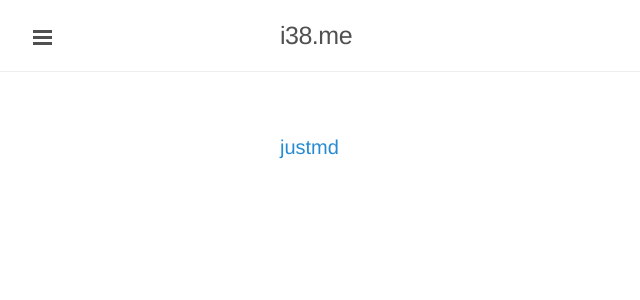
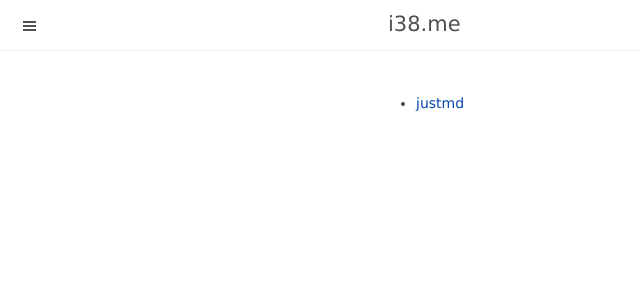
Before and after one commit to x1y9/x1y9.github.io, a Jekyll site: the page built from index.html, in a window 1280 px wide. Shown: the top 300 px of the page, without its empty margins (0-640 px from the left). Built offline with Jekyll 4.4.1, drawn with Linux system fonts in a browser that asks for light colours; the list of posts is cut into pages by our own code.

Commit message:
adjust css
Former-commit-id: 1ad9d80fb77a1c19223c7c3f9452e88cb72d9082

```diff
--- a/_includes/head.html
+++ b/_includes/head.html
@@ -14,15 +14,8 @@
   </title>
 
   <!-- CSS -->
-  <link rel="stylesheet" href="/public/css/poole.css">
-  <link rel="stylesheet" href="/public/css/syntax.css">
-  <link rel="stylesheet" href="/public/css/lanyon.css">
-  <!-- <link rel="stylesheet" href="http://fonts.googleapis.com/css?family=PT+Serif:400,400italic,700|PT+Sans:400"> -->
+  <link rel="stylesheet" href="/public/css/i38.css">
 
-  <!-- Icons -->
-  <link rel="apple-touch-icon-precomposed" sizes="144x144" href="/public/apple-touch-icon-144-precomposed.png">
-  <link rel="shortcut icon" href="/public/favicon.ico">
-
-  <!-- RSS -->
+   <!-- RSS -->
   <link rel="alternate" type="application/rss+xml" title="RSS" href="/atom.xml">
 </head>
--- a/public/css/lanyon.css
+++ b/public/css/i38.css
@@ -1,69 +1,70 @@
-/*
- *  ___
- * /\_ \
- * \//\ \      __      ___   __  __    ___     ___
- *   \ \ \   /'__`\  /' _ `\/\ \/\ \  / __`\ /' _ `\
- *    \_\ \_/\ \_\.\_/\ \/\ \ \ \_\ \/\ \_\ \/\ \/\ \
- *    /\____\ \__/.\_\ \_\ \_\/`____ \ \____/\ \_\ \_\
- *    \/____/\/__/\/_/\/_/\/_/`/___/> \/___/  \/_/\/_/
- *                               /\___/
- *                               \/__/
- *
- * Designed, built, and released under MIT license by @mdo. Learn more at
- * https://github.com/poole/lanyon.
- */
 
 
-/*
- * Contents
- *
- * Global resets
- * Masthead
- * Sidebar
- * Slide effect
- * Posts and pages
- * Pagination
- * Reverse layout
- * Themes
- */
+* {
+  -webkit-box-sizing: border-box;
+     -moz-box-sizing: border-box;
+          box-sizing: border-box;
+}
 
-
-/*
- * Global resets
- *
- * Update the foundational and global aspects of the page.
- */
-
-/* Prevent scroll on narrow devices */
 html,
 body {
-  overflow-x: hidden;
+  margin: 0;
+  padding: 0;
 }
 
 html {
-  font-family: Helvetica,Hiragino Sans GB,Microsoft Yahei,sans-serif;
+  font-family: "Libre Baskerville", "Lucida Grande", "Hiragino Sans GB", "Hiragino Sans GB W3", "Microsoft YaHei", "wenquanyi micro hei", sans-serif, "Apple Color Emoji";
+  font-weight: 300;
+  font-size: 14px;
+  color: #444;
+  line-height: 1.5em;
 }
+a{ color: #0645ad; text-decoration:none;}
+a:visited{ color: #0b0080; }
+a:hover{ color: #06e; }
+a:active{ color:#faa700; }
+a:focus{ outline: thin dotted; }
+a:hover, a:active{ outline: 0; }
 
-h1, h2, h3, h4, h5, h6 {
-  font-family: Helvetica,Hiragino Sans GB,Microsoft Yahei,sans-serif;
-  font-weight: 400;
-  color: #313131;
-  letter-spacing: -.025rem;
+p{margin:1em 0;}
+
+img{max-width:100%;}
+
+h1,h2,h3,h4,h5,h6{font-weight:normal;color:#111;line-height:1em;}
+h4,h5,h6{ font-weight: bold; }
+h1{ font-size:2.5em; }
+h2{ font-size:2em; border-bottom:1px solid silver; padding-bottom: 5px; }
+h3{ font-size:1.5em; }
+h4{ font-size:1.2em; }
+h5{ font-size:1em; }
+h6{ font-size:0.9em; }
+
+blockquote{color:#666666;margin:0;padding-left: 3em;border-left: 0.5em #EEE solid;}
+hr { display: block; height: 2px; border: 0; border-top: 1px solid #aaa;border-bottom: 1px solid #eee; margin: 1em 0; padding: 0; }
+
+pre, code{
+  color: #000;
+  font-family:Consolas, "Liberation Mono", Menlo, Courier, monospace;
+  font-size: 0.94em; /* 0.94 = 0.88 + (1.00 - 0.88) / 2 */
+  border-radius:3px;
+  background-color: #F8F8F8;
+  border: 1px solid #CCC;
 }
+pre { white-space: pre; white-space: pre-wrap; word-wrap: break-word; padding: 5px;}
+pre code { border: 0px !important; background: transparent !important; line-height: 1.3em; }
+code { padding: 0 3px 0 3px; }
+sub, sup { font-size: 75%; line-height: 0; position: relative; vertical-align: baseline; }
+sup { top: -0.5em; }
+sub { bottom: -0.25em; }
+ul, ol { margin: 1em 0; padding: 0 0 0 2em; }
+li p:last-child { margin:0 }
+dd { margin: 0 0 0 2em; }
+img { border: 0; -ms-interpolation-mode: bicubic; vertical-align: middle; }
+table { border-collapse: collapse; border-spacing: 0; }
+td, th { vertical-align: top; padding: 4px 10px; border: 1px solid #bbb; }
+tr:nth-child(even) td, tr:nth-child(even) th { background: #eee; }
 
 
-/*
- * Wrapper
- *
- * The wrapper is used to position site content when the sidebar is toggled. We
- * use an outter wrap to position the sidebar without interferring with the
- * regular page content.
- */
-
-.wrap {
-  position: relative;
-  width: 100%;
-}
 
 
 /*
@@ -73,8 +74,13 @@ h1, h2, h3, h4, h5, h6 {
  */
 
 .container {
-  max-width: 28rem;
+  max-width: 38rem;
+  padding-left:  1rem;
+  padding-right: 1rem;
+  margin-left:  auto;
+  margin-right: auto;
 }
+
 @media (min-width: 38rem) {
   .container {
     max-width: 32rem;
@@ -124,22 +130,6 @@ h1, h2, h3, h4, h5, h6 {
 }
 
 
-/*
- * Sidebar
- *
- * The sidebar is the drawer, the item we are toggling with our handy hamburger
- * button in the corner of the page.
- *
- * This particular sidebar implementation was inspired by Chris Coyier's
- * "Offcanvas Menu with CSS Target" article, and the checkbox variation from the
- * comments by a reader. It modifies both implementations to continue using the
- * checkbox (no change in URL means no polluted browser history), but this uses
- * `position` for the menu to avoid some potential content reflow issues.
- *
- * Source: http://css-tricks.com/off-canvas-menu-with-css-target/#comment-207504
- */
-
-/* Style and "hide" the sidebar */
 .sidebar {
   position: fixed;
   top: 0;
@@ -148,17 +138,10 @@ h1, h2, h3, h4, h5, h6 {
   width: 14rem;
   visibility: hidden;
   overflow-y: auto;
-  font-family: "PT Sans", Helvetica, Arial, sans-serif;
-  font-size: .875rem; /* 15px */
   color: rgba(255,255,255,.6);
   background-color: #202020;
   -webkit-transition: all .3s ease-in-out;
           transition: all .3s ease-in-out;
-}
-@media (min-width: 30rem) {
-  .sidebar {
-    font-size: .75rem; /* 14px */
-  }
 }
 
 /* Sidebar content */
@@ -320,30 +303,6 @@ a.sidebar-nav-item:focus {
   color: #9a9a9a;
 }
 
-/* Related posts */
-.related {
-  padding-top: 2rem;
-  padding-bottom: 2rem;
-  border-top: 1px solid #eee;
-}
-.related-posts {
-  padding-left: 0;
-  list-style: none;
-}
-.related-posts h3 {
-  margin-top: 0;
-}
-.related-posts li small {
-  font-size: 75%;
-  color: #999;
-}
-.related-posts li a:hover {
-  color: #268bd2;
-  text-decoration: none;
-}
-.related-posts li a:hover small {
-  color: inherit;
-}
 
 
 /*
@@ -421,123 +380,3 @@ a.pagination-item:hover {
       -ms-transform: translateX(-14rem);
           transform: translateX(-14rem);
 }
-
-
-/*
- * Themes
- *
- * Apply custom color schemes by adding the appropriate class to the `body`.
- * Based on colors from Base16: http://chriskempson.github.io/base16/#default.
- */
-
-/* Red */
-.theme-base-08 .sidebar,
-.theme-base-08 .sidebar-toggle:active,
-.theme-base-08 #sidebar-checkbox:checked ~ .sidebar-toggle {
-  background-color: #ac4142;
-}
-.theme-base-08 .container a,
-.theme-base-08 .sidebar-toggle,
-.theme-base-08 .related-posts li a:hover {
-  color: #ac4142;
-}
-
-/* Orange */
-.theme-base-09 .sidebar,
-.theme-base-09 .sidebar-toggle:active,
-.theme-base-09 #sidebar-checkbox:checked ~ .sidebar-toggle {
-  background-color: #d28445;
-}
-.theme-base-09 .container a,
-.theme-base-09 .sidebar-toggle,
-.theme-base-09 .related-posts li a:hover {
-  color: #d28445;
-}
-
-/* Yellow */
-.theme-base-0a .sidebar,
-.theme-base-0a .sidebar-toggle:active,
-.theme-base-0a #sidebar-checkbox:checked ~ .sidebar-toggle {
-  background-color: #f4bf75;
-}
-.theme-base-0a .container a,
-.theme-base-0a .sidebar-toggle,
-.theme-base-0a .related-posts li a:hover {
-  color: #f4bf75;
-}
-
-/* Green */
-.theme-base-0b .sidebar,
-.theme-base-0b .sidebar-toggle:active,
-.theme-base-0b #sidebar-checkbox:checked ~ .sidebar-toggle {
-  background-color: #90a959;
-}
-.theme-base-0b .container a,
-.theme-base-0b .sidebar-toggle,
-.theme-base-0b .related-posts li a:hover {
-  color: #90a959;
-}
-
-/* Cyan */
-.theme-base-0c .sidebar,
-.theme-base-0c .sidebar-toggle:active,
-.theme-base-0c #sidebar-checkbox:checked ~ .sidebar-toggle {
-  background-color: #75b5aa;
-}
-.theme-base-0c .container a,
-.theme-base-0c .sidebar-toggle,
-.theme-base-0c .related-posts li a:hover {
-  color: #75b5aa;
-}
-
-/* Blue */
-.theme-base-0d .sidebar,
-.theme-base-0d .sidebar-toggle:active,
-.theme-base-0d #sidebar-checkbox:checked ~ .sidebar-toggle {
-  background-color: #6a9fb5;
-}
-.theme-base-0d .container a,
-.theme-base-0d .sidebar-toggle,
-.theme-base-0d .related-posts li a:hover {
-  color: #6a9fb5;
-}
-
-/* Magenta */
-.theme-base-0e .sidebar,
-.theme-base-0e .sidebar-toggle:active,
-.theme-base-0e #sidebar-checkbox:checked ~ .sidebar-toggle {
-  background-color: #aa759f;
-}
-.theme-base-0e .container a,
-.theme-base-0e .sidebar-toggle,
-.theme-base-0e .related-posts li a:hover {
-  color: #aa759f;
-}
-
-/* Brown */
-.theme-base-0f .sidebar,
-.theme-base-0f .sidebar-toggle:active,
-.theme-base-0f #sidebar-checkbox:checked ~ .sidebar-toggle {
-  background-color: #8f5536;
-}
-.theme-base-0f .container a,
-.theme-base-0f .sidebar-toggle,
-.theme-base-0f .related-posts li a:hover {
-  color: #8f5536;
-}
-
-/* for index page */
-li.listing-seperator {
-    display: block;
-    font-size: 28px;
-    border-bottom: 1px solid #e5e5e5;
-    margin: 20px 0px;
-}
-li.listing-item {
-    display: block;
-}
-li.listing-item time {
-    color: #999;
-    font-size: 18px;
-    margin-right: 30px;
-}
--- a/public/css/poole.css
+++ /dev/null
@@ -1,403 +0,0 @@
-/*
- *                        ___
- *                       /\_ \
- *  _____     ___     ___\//\ \      __
- * /\ '__`\  / __`\  / __`\\ \ \   /'__`\
- * \ \ \_\ \/\ \_\ \/\ \_\ \\_\ \_/\  __/
- *  \ \ ,__/\ \____/\ \____//\____\ \____\
- *   \ \ \/  \/___/  \/___/ \/____/\/____/
- *    \ \_\
- *     \/_/
- *
- * Designed, built, and released under MIT license by @mdo. Learn more at
- * https://github.com/poole/poole.
- */
-
-
-/*
- * Contents
- *
- * Body resets
- * Custom type
- * Messages
- * Container
- * Masthead
- * Posts and pages
- * Pagination
- * Reverse layout
- * Themes
- */
-
-
-/*
- * Body resets
- *
- * Update the foundational and global aspects of the page.
- */
-
-* {
-  -webkit-box-sizing: border-box;
-     -moz-box-sizing: border-box;
-          box-sizing: border-box;
-}
-
-html,
-body {
-  margin: 0;
-  padding: 0;
-}
-
-html {
-  font-family: "Helvetica Neue", Helvetica, Arial, sans-serif;
-  font-size: 16px;
-  line-height: 1.5;
-}
-@media (min-width: 38rem) {
-  html {
-    font-size: 20px;
-  }
-}
-
-body {
-  color: #515151;
-  background-color: #fff;
-  -webkit-text-size-adjust: 100%;
-      -ms-text-size-adjust: 100%;
-}
-
-/* No `:visited` state is required by default (browsers will use `a`) */
-a {
-  color: #268bd2;
-  text-decoration: none;
-}
-/* `:focus` is linked to `:hover` for basic accessibility */
-a:hover,
-a:focus {
-  text-decoration: underline;
-}
-
-/* Headings */
-h1, h2, h3, h4, h5, h6 {
-  margin-bottom: .5rem;
-  font-weight: bold;
-  line-height: 1.25;
-  color: #313131;
-  text-rendering: optimizeLegibility;
-}
-h1 {
-  font-size: 2rem;
-}
-h2 {
-  margin-top: 1rem;
-  font-size: 1.5rem;
-}
-h3 {
-  margin-top: 1.5rem;
-  font-size: 1.25rem;
-}
-h4, h5, h6 {
-  margin-top: 1rem;
-  font-size: 1rem;
-}
-
-/* Body text */
-p {
-  margin-top: 0;
-  margin-bottom: 1rem;
-}
-
-strong {
-  color: #303030;
-}
-
-
-/* Lists */
-ul, ol, dl {
-  margin-top: 0;
-  margin-bottom: 1rem;
-  padding: 0;
-}
-
-dt {
-  font-weight: bold;
-}
-dd {
-  margin-bottom: .5rem;
-}
-
-/* Misc */
-hr {
-  position: relative;
-  margin: 1.5rem 0;
-  border: 0;
-  border-top: 1px solid #eee;
-  border-bottom: 1px solid #fff;
-}
-
-abbr {
-  font-size: 85%;
-  font-weight: bold;
-  color: #555;
-  text-transform: uppercase;
-}
-abbr[title] {
-  cursor: help;
-  border-bottom: 1px dotted #e5e5e5;
-}
-
-/* Code */
-code,
-pre {
-  font-family: Menlo, Monaco, "Courier New", monospace;
-}
-code {
-  padding: .25em .5em;
-  font-size: 85%;
-  color: #bf616a;
-  background-color: #f9f9f9;
-  border-radius: 3px;
-}
-pre {
-  display: block;
-  margin-top: 0;
-  margin-bottom: 1rem;
-  padding: 1rem;
-  font-size: .8rem;
-  line-height: 1.4;
-  white-space: pre;
-  white-space: pre-wrap;
-  word-break: break-all;
-  word-wrap: break-word;
-  background-color: #f9f9f9;
-}
-pre code {
-  padding: 0;
-  font-size: 100%;
-  color: inherit;
-  background-color: transparent;
-}
-.highlight {
-  margin-bottom: 1rem;
-  border-radius: 4px;
-}
-.highlight pre {
-  margin-bottom: 0;
-}
-
-/* Quotes */
-blockquote {
-  padding: .5rem 1rem;
-  margin: .8rem 0;
-  color: #7a7a7a;
-  border-left: .25rem solid #e5e5e5;
-}
-blockquote p:last-child {
-  margin-bottom: 0;
-}
-@media (min-width: 30rem) {
-  blockquote {
-    padding-right: 5rem;
-    padding-left: 1.25rem;
-  }
-}
-
-img {
-  display: block;
-  margin: 0 0 1rem;
-  border-radius: 5px;
-}
-
-/* Tables */
-table {
-  margin-bottom: 1rem;
-  width: 100%;
-  border: 1px solid #e5e5e5;
-  border-collapse: collapse;
-}
-td,
-th {
-  padding: .25rem .5rem;
-  border: 1px solid #e5e5e5;
-}
-tbody tr:nth-child(odd) td,
-tbody tr:nth-child(odd) th {
-  background-color: #f9f9f9;
-}
-
-
-/*
- * Custom type
- *
- * Extend paragraphs with `.lead` for larger introductory text.
- */
-
-.lead {
-  font-size: 1.25rem;
-  font-weight: 300;
-}
-
-
-/*
- * Messages
- *
- * Show alert messages to users. You may add it to single elements like a `<p>`,
- * or to a parent if there are multiple elements to show.
- */
-
-.message {
-  margin-bottom: 1rem;
-  padding: 1rem;
-  color: #717171;
-  background-color: #f9f9f9;
-}
-
-
-/*
- * Container
- *
- * Center the page content.
- */
-
-.container {
-  max-width: 38rem;
-  padding-left:  1rem;
-  padding-right: 1rem;
-  margin-left:  auto;
-  margin-right: auto;
-}
-
-
-/*
- * Masthead
- *
- * Super small header above the content for site name and short description.
- */
-
-.masthead {
-  padding-top:    1rem;
-  padding-bottom: 1rem;
-  margin-bottom: 3rem;
-}
-.masthead-title {
-  margin-top: 0;
-  margin-bottom: 0;
-  color: #505050;
-}
-.masthead-title a {
-  color: #505050;
-}
-.masthead-title small {
-  font-size: 75%;
-  font-weight: 400;
-  color: #c0c0c0;
-  letter-spacing: 0;
-}
-
-
-/*
- * Posts and pages
- *
- * Each post is wrapped in `.post` and is used on default and post layouts. Each
- * page is wrapped in `.page` and is only used on the page layout.
- */
-
-.page,
-.post {
-  margin-bottom: 4em;
-}
-
-/* Blog post or page title */
-.page-title,
-.post-title,
-.post-title a {
-  color: #303030;
-}
-.page-title,
-.post-title {
-  margin-top: 0;
-}
-
-/* Meta data line below post title */
-.post-date {
-  display: block;
-  margin-top: -.5rem;
-  margin-bottom: 1rem;
-  color: #9a9a9a;
-}
-
-/* Related posts */
-.related {
-  padding-top: 2rem;
-  padding-bottom: 2rem;
-  border-top: 1px solid #eee;
-}
-.related-posts {
-  padding-left: 0;
-  list-style: none;
-}
-.related-posts h3 {
-  margin-top: 0;
-}
-.related-posts li small {
-  font-size: 75%;
-  color: #999;
-}
-.related-posts li a:hover {
-  color: #268bd2;
-  text-decoration: none;
-}
-.related-posts li a:hover small {
-  color: inherit;
-}
-
-
-/*
- * Pagination
- *
- * Super lightweight (HTML-wise) blog pagination. `span`s are provide for when
- * there are no more previous or next posts to show.
- */
-
-.pagination {
-  overflow: hidden; /* clearfix */
-  margin-left: -1rem;
-  margin-right: -1rem;
-  font-family: "PT Sans", Helvetica, Arial, sans-serif;
-  color: #ccc;
-  text-align: center;
-}
-
-/* Pagination items can be `span`s or `a`s */
-.pagination-item {
-  display: block;
-  padding: 1rem;
-  border: 1px solid #eee;
-}
-.pagination-item:first-child {
-  margin-bottom: -1px;
-}
-
-/* Only provide a hover state for linked pagination items */
-a.pagination-item:hover {
-  background-color: #f5f5f5;
-}
-
-@media (min-width: 30rem) {
-  .pagination {
-    margin: 3rem 0;
-  }
-  .pagination-item {
-    float: left;
-    width: 50%;
-  }
-  .pagination-item:first-child {
-    margin-bottom: 0;
-    border-top-left-radius:    4px;
-    border-bottom-left-radius: 4px;
-  }
-  .pagination-item:last-child {
-    margin-left: -1px;
-    border-top-right-radius:    4px;
-    border-bottom-right-radius: 4px;
-  }
-}
```
Also changed, not shown: public/css/syntax.css (added).
